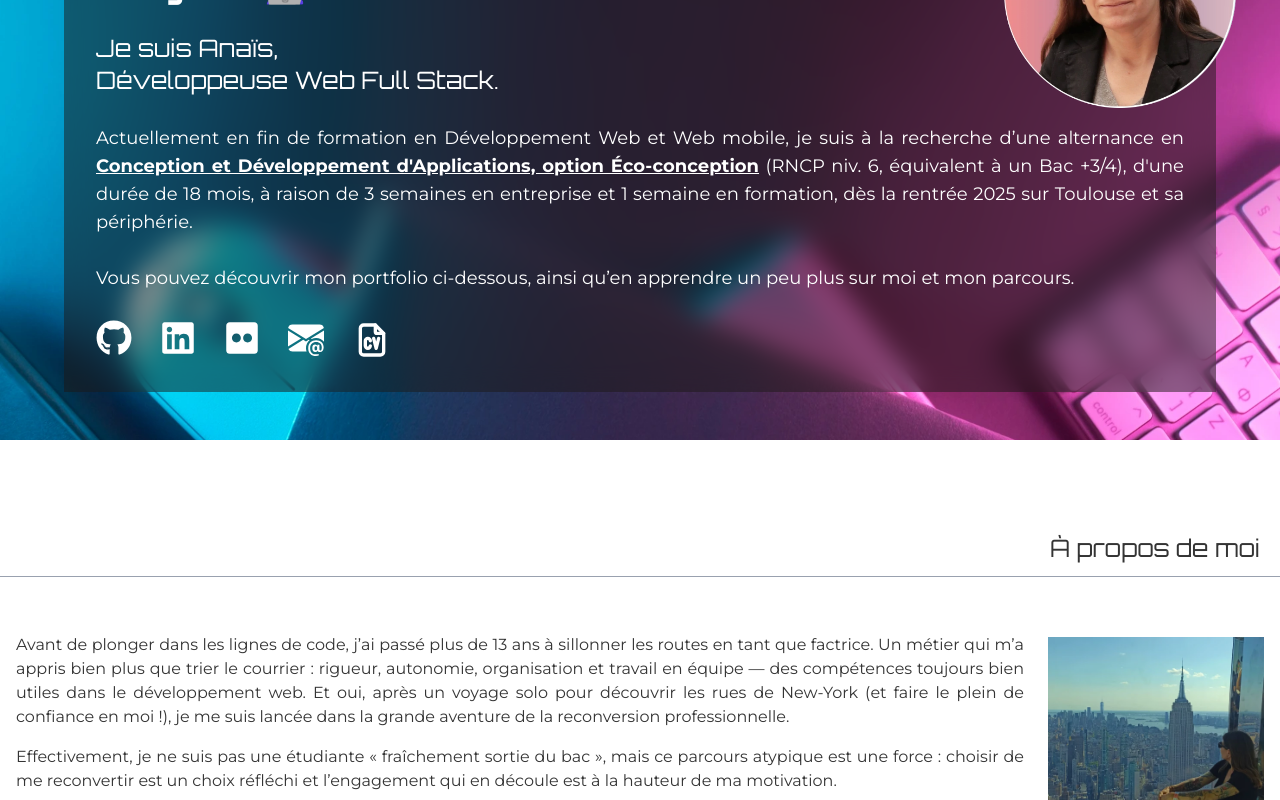
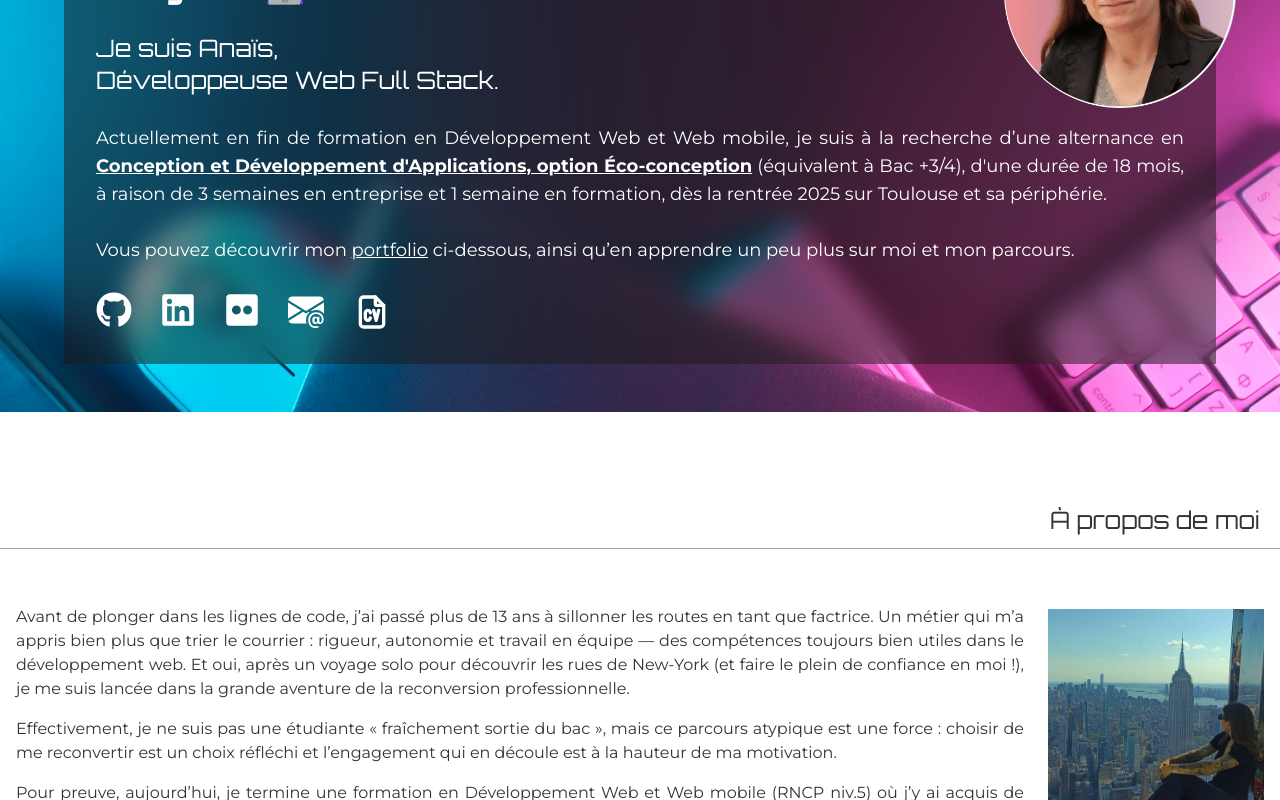
Before and after one commit to Anais-DZ/Portfolio, a React (Vite) app: page / in a window 1280 px wide. Shown: the part 260-1060 px from the top of the page. Built offline with nearby package versions, Linux system fonts and the light colour scheme.

Commit message:
modif intro

```diff
--- a/src/componants/Introduction.tsx
+++ b/src/componants/Introduction.tsx
@@ -1,6 +1,6 @@
 import { useEffect } from "react";
 import NetworkLinks from "./NetworkLinks";
-
+import { FiExternalLink } from "react-icons/fi";
 
 function Introduction() {
 
@@ -44,10 +44,20 @@ function Introduction() {
                             >
                                 Conception et Développement d'Applications, option Éco-conception
                             </a>
-                            {" "}(RNCP niv. 6, équivalent à un Bac +3/4), d'une durée de 18 mois, à raison de 3 semaines en entreprise et 1 semaine en formation, dès la rentrée 2025 sur Toulouse et sa périphérie.
+                            {" "}(équivalent à Bac +3/4), d'une durée de 18 mois, à raison de 3 semaines en entreprise et 1 semaine en formation, dès la rentrée 2025 sur Toulouse et sa périphérie.
                         </p>
                         <p className="text-left lg:text-lg">
-                            Vous pouvez découvrir mon portfolio ci-dessous, ainsi qu’en apprendre un peu plus sur moi et mon parcours.
+                            Vous pouvez découvrir mon{" "}
+                        <a
+                            href="#portfolio"
+                            aria-label="lien pour voir directement le portfolio"
+                            rel="noopener noreferrer"
+                            title="Direction le portfolio !"
+                            className="underline lg:hover:text-pink-500 transition-all duration-300 ease-in-out"
+                        >
+                            portfolio
+                        </a>
+                        {" "}ci-dessous, ainsi qu’en apprendre un peu plus sur moi et mon parcours.
                         </p>
 
                         <NetworkLinks />
--- a/src/pages/Home.tsx
+++ b/src/pages/Home.tsx
@@ -26,7 +26,7 @@ function Home() {
           alt="New York"
           className="w-42 h-auto float-right ml-6 mt-2 mb-1 lg:mt-1 lg:mb-0 lg:w-54"
         />
-        <p>Avant de plonger dans les lignes de code, j’ai passé plus de 13 ans à sillonner les routes en tant que factrice. Un métier qui m’a appris bien plus que trier le courrier : rigueur, autonomie, organisation et travail en équipe — des compétences toujours bien utiles dans le développement web. Et oui, après un voyage solo pour découvrir les rues de New-York (et faire le plein de confiance en moi !), je me suis lancée dans la grande aventure de la reconversion professionnelle.</p>
+        <p>Avant de plonger dans les lignes de code, j’ai passé plus de 13 ans à sillonner les routes en tant que factrice. Un métier qui m’a appris bien plus que trier le courrier : rigueur, autonomie et travail en équipe — des compétences toujours bien utiles dans le développement web. Et oui, après un voyage solo pour découvrir les rues de New-York (et faire le plein de confiance en moi !), je me suis lancée dans la grande aventure de la reconversion professionnelle.</p>
 
 
         <p>Effectivement, je ne suis pas une étudiante « fraîchement sortie du bac », mais ce parcours atypique est une force : choisir de me reconvertir est un choix réfléchi et l’engagement qui en découle est à la hauteur de ma motivation.</p>
@@ -35,7 +35,7 @@ function Home() {
 
         <p>Au-delà des langages, j’ai également appris à concevoir des interfaces dynamiques, à déboguer, et à optimiser l’expérience utilisateur. J’ai manipulé divers outils comme GitHub, Figma ou Firebase et mis tout ça en pratique lors d’un stage sur un projet web mobile, en équipe et à distance.</p>
 
-        <p>Aujourd’hui, je souhaite aller plus loin avec une formation en alternance en Conception et Développement d'Applications, option Éco-conception. Consciente de l’impact environnemental du numérique, je désire approfondir mes compétences techniques dans ce domaine afin de concevoir des solutions plus responsables et durables.</p>
+        <p>Aujourd’hui, je souhaite aller plus loin avec une formation en alternance en Conception et Développement d'Applications, option Éco-conception (RNCP niv. 6). Consciente de l’impact environnemental du numérique, je désire approfondir mes compétences techniques dans ce domaine afin de concevoir des solutions plus responsables et durables.</p>
 
         <p>Sérieuse mais pas rigide, discrète mais impliquée, curieuse et motivée, je souhaite rejoindre une entreprise pour mettre concrètement en pratique mes acquis au sein d’une équipe professionnelle, mais aussi élargir mes connaissances autour du déploiement d’applications, de la sécurisation des serveurs et des bases de données, des pratiques DevOps, de la gestion de projet Agile, ainsi que du testing.</p>
       </section>
```
Also changed, not shown: public/link-ext.png (added).
